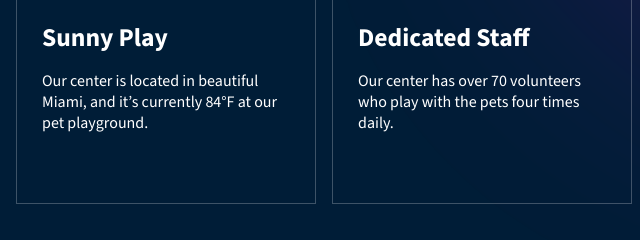
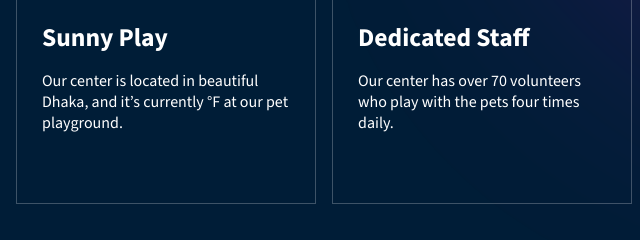
Before and after one commit to proffesergio/pet-colony, a plain HTML site: page index.html in a window 1280 px wide. Shown: the part 725-965 px from the top of the page, 0-640 px from the left. Drawn offline with nearby package versions, Linux system fonts and the light colour scheme; no server answers.

Commit message:
Dynamic Weather Added

```diff
--- a/index.html
+++ b/index.html
@@ -40,7 +40,8 @@
                         </svg>
                     </div>
                     <h3>Sunny Play</h3>
-                    <p> Our center is located in beautiful Miami, and it&rsquo;s currently 84°F at our pet playground.
+                    <p> Our center is located in beautiful Dhaka, and it&rsquo;s currently <span
+                            id="dynamic-temp"></span>°F at our pet playground.
                     </p>
                 </div>
                 <div class="intro-feature-box">
--- a/main.js
+++ b/main.js
@@ -4,7 +4,9 @@ async function getWeatherData() {
     const weatherPromise = await fetch(URL)
     const weatherData = await weatherPromise.json()
 
-    console.log(weatherData.main.temp)
+    const currentWeather = weatherData.main.temp
+
+    document.querySelector("dynamic-temp").textContent(weatherData)
 }
 
 getWeatherData()
```
